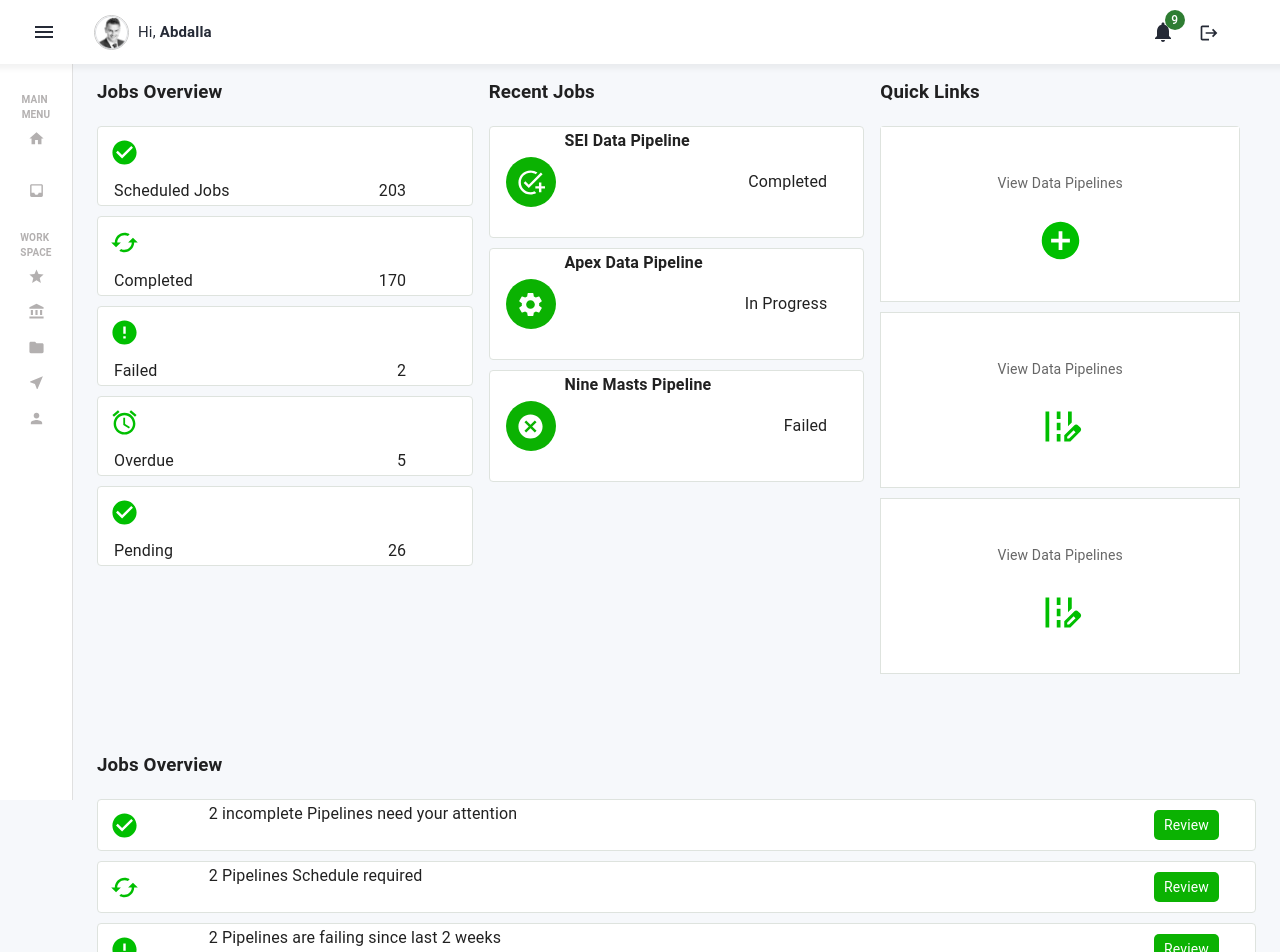
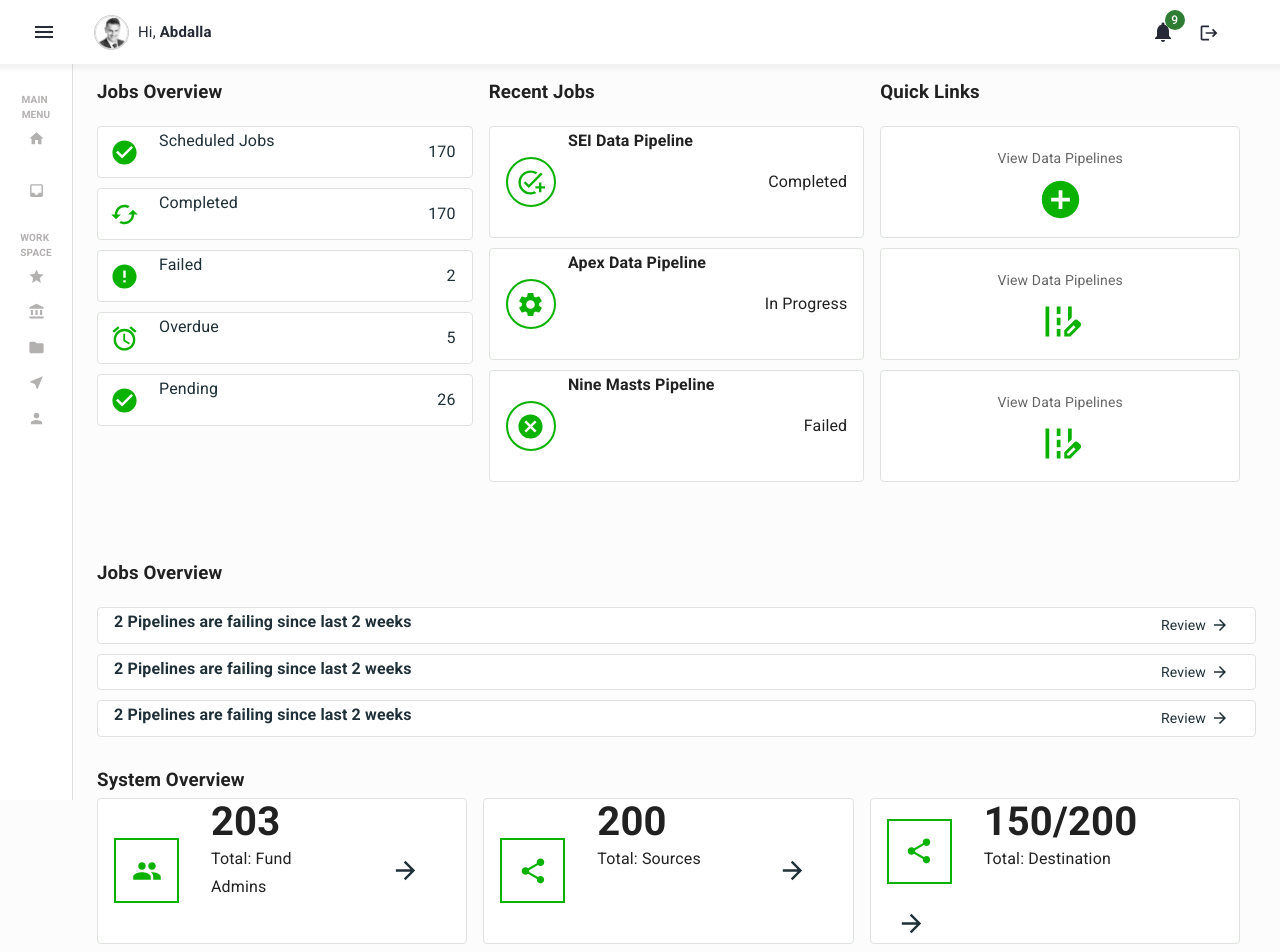
Before and after one commit to isssourav2/waystone, a React (Create React App) app: page / in a window 1280 px wide. Shown: the top 952 px of the page. Built offline with nearby package versions, Linux system fonts and the light colour scheme.

Commit message:
Design update 29.12.2021

```diff
--- a/src/components/Boxrow.jsx
+++ b/src/components/Boxrow.jsx
@@ -9,6 +9,8 @@ import CachedIcon from '@mui/icons-material/Cached';
 import ErrorIcon from '@mui/icons-material/Error';
 import AccessAlarmsIcon from '@mui/icons-material/AccessAlarms';
 
+
+
 import EditIcon from '@mui/icons-material/Edit';
 
 export default function ComplexGrid() {
@@ -16,13 +18,17 @@ export default function ComplexGrid() {
   return (
 
     <Paper sx={{ p: 1, margin: 'auto', maxWidth: 700, flexGrow: 5 }}>
+
+
+
       <Grid container spacing={2}>
-        <Grid item lg={1} md={1} sm={1} sx={1} xl={1} xs={1}>
+      <Grid item  sm container lg={12} md={12} sm={12} sx={12} xl={12} xs={12}  className="boxrow">
+      <Grid item className="icon-space">
         <ButtonBase sx={{ width: 20, height: 50 }}>
         <CheckCircleIcon/>
         </ButtonBase>
       </Grid>
-        <Grid item  sm container lg={11} md={11} sm={11} sx={11} xl={11} xs={11} >
+
         <Grid item xs container direction="column" spacing={0}>
           <Grid item xs>
             <Typography gutterBottom variant="subtitle1" component="div">
@@ -34,20 +40,22 @@ export default function ComplexGrid() {
         </Grid>
         <Grid item>
           <Typography variant="subtitle1" component="div">
-              203
+          170
           </Typography>
         </Grid>
       </Grid>
       </Grid>
 
 
+
       <Grid container spacing={2}>
-        <Grid item lg={1} md={1} sm={1} sx={1} xl={1} xs={1}>
+      <Grid item  sm container lg={12} md={12} sm={12} sx={12} xl={12} xs={12}  className="boxrow">
+      <Grid item className="icon-space">
         <ButtonBase sx={{ width: 20, height: 50 }}>
           <CachedIcon/>
         </ButtonBase>
       </Grid>
-        <Grid item sm container lg={11} md={11} sm={11} sx={11} xl={11} xs={11}>
+
         <Grid item xs container direction="column" spacing={0}>
           <Grid item xs>
             <Typography gutterBottom variant="subtitle1" component="div">
@@ -67,12 +75,13 @@ export default function ComplexGrid() {
 
 
       <Grid container spacing={2}>
-        <Grid item lg={1} md={1} sm={1} sx={1} xl={1} xs={1}>
+        <Grid item  sm container lg={12} md={12} sm={12} sx={12} xl={12} xs={12}  className="boxrow">
+        <Grid item className="icon-space">
           <ButtonBase sx={{ width: 20, height: 50 }}>
             <ErrorIcon/>
           </ButtonBase>
         </Grid>
-        <Grid item  sm container lg={11} md={11} sm={11} sx={11} xl={11} xs={11}>
+
           <Grid item xs container direction="column" spacing={0}>
             <Grid item xs>
               <Typography gutterBottom variant="subtitle1" component="div">
@@ -90,13 +99,15 @@ export default function ComplexGrid() {
         </Grid>
     </Grid>
 
+
     <Grid container spacing={2}>
-        <Grid item lg={1} md={1} sm={1} sx={1} xl={1} xs={1}>
+      <Grid item  sm container lg={12} md={12} sm={12} sx={12} xl={12} xs={12}  className="boxrow">
+      <Grid item className="icon-space">
         <ButtonBase sx={{ width: 20, height: 50 }}>
           <AccessAlarmsIcon/>
         </ButtonBase>
       </Grid>
-        <Grid item  sm container lg={11} md={11} sm={11} sx={11} xl={11} xs={11}>
+
         <Grid item xs container direction="column" spacing={0}>
           <Grid item xs>
             <Typography gutterBottom variant="subtitle1" component="div">
@@ -114,13 +125,15 @@ export default function ComplexGrid() {
       </Grid>
     </Grid>
 
+
     <Grid container spacing={2}>
-        <Grid item lg={1} md={1} sm={1} sx={1} xl={1} xs={1}>
+    <Grid item  sm container lg={12} md={12} sm={12} sx={12} xl={12} xs={12}  className="boxrow">
+    <Grid item className="icon-space">
       <ButtonBase sx={{ width: 20, height: 50 }}>
         <CheckCircleIcon/>
       </ButtonBase>
     </Grid>
-        <Grid item sm container lg={11} md={11} sm={11} sx={11} xl={11} xs={11}>
+
       <Grid item xs container direction="column" spacing={0}>
         <Grid item xs>
           <Typography gutterBottom variant="subtitle1" component="div">
@@ -138,6 +151,10 @@ export default function ComplexGrid() {
     </Grid>
     </Grid>
 
+
+
+
+
     </Paper>
   );
 }
--- a/src/components/DashBoard/home.jsx
+++ b/src/components/DashBoard/home.jsx
@@ -14,6 +14,8 @@ import Itemcol from '../../components/itemcol.jsx';
 import Linkbox from '../../components/linkbox.jsx';
 import Allert from '../../components/allert.jsx';
 import Systems from '../../components/Systems.jsx';
+
+
 
 import Link from '@mui/material/Link';
 
@@ -41,12 +43,12 @@ export default function Home() {
           <Box sx={{ flexGrow: 1 }}>
             <Grid container spacing={2}>
               <Grid item lg={4} md={4} sm={6} sx={12} xl={4} xs={12} >
-                <Typography>
+                <Typography className="title-space">
                   {' '}
-                  <h3>Jobs Overview</h3>{' '}
+                  <h3>Jobs Overview </h3> <Calender />  {' '}
                 </Typography>
                 <div class="col-box">
-                  <Calender />
+
                   <CssBaseline />
                   <div class="box-row">
                   <Boxrow />
--- a/src/components/DataExtrator/home.jsx
+++ b/src/components/DataExtrator/home.jsx
@@ -17,6 +17,11 @@ import ListItem from '@mui/material/ListItem';
 import Divider from '@mui/material/Divider';
 import ListItemText from '@mui/material/ListItemText';
 import DoubleArrowIcon from '@mui/icons-material/DoubleArrow';
+
+import SimCardDownloadIcon from '@mui/icons-material/SimCardDownload';
+
+
+import ArrowForwardIcon from '@mui/icons-material/ArrowForward';
 
 import Link from '@mui/material/Link';
 
@@ -70,8 +75,12 @@ Lorem ipsum dolor sit amet, consectetur adipiscing elit. Nulla venenatis est nun
             </React.Fragment>
           }
         />
+
+        <div className="icon-box">
+        <Link href="#"><SimCardDownloadIcon/></Link>
+        </div>
       </ListItem>
-      <Divider variant="inset" component="li" />
+
       <ListItem alignItems="flex-start">
 
         <ListItemText
@@ -90,8 +99,11 @@ Lorem ipsum dolor sit amet, consectetur adipiscing elit. Nulla venenatis est nun
             </React.Fragment>
           }
         />
+         <div className="icon-box">
+         <Link href="#"><SimCardDownloadIcon/></Link>
+        </div>
       </ListItem>
-      <Divider variant="inset" component="li" />
+
       <ListItem alignItems="flex-start">
 
         <ListItemText
@@ -110,21 +122,66 @@ Lorem ipsum dolor sit amet, consectetur adipiscing elit. Nulla venenatis est nun
             </React.Fragment>
           }
         />
+         <div className="icon-box">
+         <Link href="#"><SimCardDownloadIcon/></Link>
+        </div>
       </ListItem>
     </List>
 
-
-    <Link class="btn-link" href="#"> View more <DoubleArrowIcon/></Link>
-
+    <div class="panel-box-link">
+    <Link class="btn-link" href="#"> View more <ArrowForwardIcon/></Link>
+    </div>
     </div>
     <div class="panel-box">
           <h3>Where to next?</h3>
-        <br/>
-          <Link class="btn-link" href="#"> View Dashborad  <EditIcon/> </Link>
+    <br/>
+    <List sx={{ width: '100%', bgcolor: 'background.paper' }}>
+      <ListItem alignItems="flex-start">
 
-          <Link class="btn-link" href="#"> Create Data Pipeline <EditIcon/></Link>
+        <ListItemText
+          primary="View Dashborad "
+        />
 
-          <Link class="btn-link" href="#"> Add Source <EditIcon/></Link>
+        <div className="icon-box">
+        <Link href="#"> <EditIcon/></Link>
+
+        </div>
+      </ListItem>
+
+      <ListItem alignItems="flex-start">
+
+        <ListItemText
+          primary="Create Data Pipeline"
+        />
+
+        <div className="icon-box">
+        <Link href="#"> <EditIcon/></Link>
+
+        </div>
+      </ListItem>
+
+      <ListItem alignItems="flex-start">
+
+        <ListItemText
+          primary="Add Source"
+        />
+
+        <div className="icon-box">
+        <Link href="#"> <EditIcon/></Link>
+
+        </div>
+      </ListItem>
+
+
+    </List>
+
+
+
+
+
+
+
+
 
               </div>
             </Grid>
--- a/src/components/Systems.jsx
+++ b/src/components/Systems.jsx
@@ -7,6 +7,8 @@ import Typography from '@mui/material/Typography';
 import ButtonBase from '@mui/material/ButtonBase';
 import CheckCircleIcon from '@mui/icons-material/CheckCircle';
 import CachedIcon from '@mui/icons-material/Cached';
+
+import ArrowForwardIcon from '@mui/icons-material/ArrowForward';
 
 import ShareIcon from '@mui/icons-material/Share';
 import GroupIcon from '@mui/icons-material/Group';
@@ -51,17 +53,18 @@ export default function GridAutoFlow() {
     <div class="cardstyle" style={{ width: '100%' }}>
 
       <Grid  sx={{ display: 'grid', gridAutoFlow: 'row', gridTemplateColumns: 'repeat(3, 1fr)', gap: 2,}} sm={{ display: 'grid', gridAutoFlow: 'row', gridTemplateColumns: 'repeat(1, 1fr)', gap: 2,}} >
-       <Grid container spacing={2}>
-       <Grid item>
+
+      <Grid container spacing={2} className="box-col">
+          <Grid item>
               <ButtonBase sx={{ width: 20, height: 50 }}>
-                <GroupIcon/>
+              <GroupIcon/>
               </ButtonBase>
           </Grid>
         <Grid item xs={12} sm container>
           <Grid item xs container direction="column" spacing={2}>
             <Grid item xs>
               <Typography gutterBottom variant="subtitle1" component="div">
-                 <strong>203</strong> Total: Fund Admins
+              <strong>203</strong> Total: Fund Admins
               </Typography>
 
             </Grid>
@@ -70,11 +73,11 @@ export default function GridAutoFlow() {
 
         </Grid>
         <Grid item>
-        <Link class="btn-link" href="#"> <DoubleArrowIcon/></Link>
+        <Link class="btn-link" href="#"> <ArrowForwardIcon/></Link>
           </Grid>
       </Grid>
 
-      <Grid container spacing={2}>
+      <Grid container spacing={2} className="box-col">
           <Grid item>
               <ButtonBase sx={{ width: 20, height: 50 }}>
                 <ShareIcon/>
@@ -93,7 +96,7 @@ export default function GridAutoFlow() {
 
         </Grid>
         <Grid item>
-        <Link class="btn-link" href="#"> <DoubleArrowIcon/></Link>
+        <Link class="btn-link" href="#"> <ArrowForwardIcon/></Link>
           </Grid>
       </Grid>
 
@@ -120,7 +123,7 @@ export default function GridAutoFlow() {
 
         </Grid>
         <Grid item>
-        <Link class="btn-link" href="#"> <DoubleArrowIcon/></Link>
+        <Link class="btn-link" href="#"> <ArrowForwardIcon/></Link>
           </Grid>
       </Grid>
 
@@ -146,7 +149,7 @@ export default function GridAutoFlow() {
 
         </Grid>
         <Grid item>
-        <Link class="btn-link" href="#"> <DoubleArrowIcon/></Link>
+        <Link class="btn-link" href="#"> <ArrowForwardIcon/></Link>
           </Grid>
       </Grid>
 
@@ -172,7 +175,7 @@ export default function GridAutoFlow() {
 
        </Grid>
        <Grid item>
-       <Link class="btn-link" href="#"> <DoubleArrowIcon/></Link>
+       <Link class="btn-link" href="#"> <ArrowForwardIcon/></Link>
           </Grid>
      </Grid>
 
@@ -197,7 +200,7 @@ export default function GridAutoFlow() {
 
        </Grid>
        <Grid item>
-       <Link class="btn-link" href="#"> <DoubleArrowIcon/></Link>
+       <Link class="btn-link" href="#"> <ArrowForwardIcon/></Link>
           </Grid>
      </Grid>
 
--- a/src/components/allert.jsx
+++ b/src/components/allert.jsx
@@ -9,6 +9,10 @@ import CachedIcon from '@mui/icons-material/Cached';
 import ErrorIcon from '@mui/icons-material/Error';
 import AccessAlarmsIcon from '@mui/icons-material/AccessAlarms';
 import Link from '@mui/material/Link';
+
+import Box from '@mui/material/Box';
+
+import ArrowForwardIcon from '@mui/icons-material/ArrowForward';
 
 import { makeStyles } from '@mui/styles';
 
@@ -29,71 +33,78 @@ export default function ComplexGrid() {
   const classes = useStyles();
   return (
 
+
+
+
+
+
+
 <Paper sx={{ p: 1, margin: 'auto', maxWidth: 700, flexGrow: 5 }}>
+
+
+
      <Grid container spacing={2}>
-        <Grid item lg={1} md={1} sm={1} sx={1} xl={1} xs={1}>
-          <ButtonBase sx={{ width: 20, height: 50 }}>
-            <CheckCircleIcon/>
-          </ButtonBase>
-        </Grid>
-        <Grid item container lg={11} md={11} sm={11} sx={11} xl={11} xs={11}>
+     <Grid item  sm container lg={12} md={12} sm={12} sx={12} xl={12} xs={12}  className="boxrow arrow">
+
+
        <Grid item xs container direction="column" spacing={0}>
          <Grid item xs>
            <Typography gutterBottom variant="subtitle1" component="div">
-               2 incomplete Pipelines need your attention
+            <h3>2 Pipelines are failing since last 2 weeks </h3>
            </Typography>
 
          </Grid>
 
        </Grid>
        <Grid item>
-            <Link class="btn-link" href="#"> Review</Link>
+         <Typography variant="subtitle1" component="div">
+         <Link class="btn-link" href="#"> Review  <ArrowForwardIcon/> </Link>
+        </Typography>
+       </Grid>
+     </Grid>
+     </Grid>
+
+
+
+     <Grid container spacing={2}>
+     <Grid item  sm container lg={12} md={12} sm={12} sx={12} xl={12} xs={12}  className="boxrow arrow">
+
+
+       <Grid item xs container direction="column" spacing={0}>
+         <Grid item xs>
+           <Typography gutterBottom variant="subtitle1" component="div">
+            <h3>2 Pipelines are failing since last 2 weeks </h3>
+           </Typography>
+
+         </Grid>
+
+       </Grid>
+       <Grid item>
+         <Typography variant="subtitle1" component="div">
+         <Link class="btn-link" href="#"> Review  <ArrowForwardIcon/> </Link>
+        </Typography>
        </Grid>
      </Grid>
      </Grid>
 
 
      <Grid container spacing={2}>
-        <Grid item lg={1} md={1} sm={1} sx={1} xl={1} xs={1}>
-          <ButtonBase sx={{ width: 20, height: 50 }}>
-            <CachedIcon/>
-          </ButtonBase>
-        </Grid>
-        <Grid item container lg={11} md={11} sm={11} sx={11} xl={11} xs={11}>
+     <Grid item  sm container lg={12} md={12} sm={12} sx={12} xl={12} xs={12}  className="boxrow arrow">
+
+
        <Grid item xs container direction="column" spacing={0}>
          <Grid item xs>
            <Typography gutterBottom variant="subtitle1" component="div">
-               2 Pipelines Schedule required
+            <h3>2 Pipelines are failing since last 2 weeks </h3>
            </Typography>
 
          </Grid>
 
        </Grid>
        <Grid item>
-          <Link class="btn-link" href="#"> Review</Link>
-          </Grid>
-        </Grid>
-      </Grid>
-
-
-      <Grid container spacing={2}>
-        <Grid item lg={1} md={1} sm={1} sx={1} xl={1} xs={1}>
-          <ButtonBase sx={{ width: 20, height: 50 }}>
-            <ErrorIcon/>
-          </ButtonBase>
-        </Grid>
-        <Grid item container lg={11} md={11} sm={11} sx={11} xl={11} xs={11}>
-          <Grid item xs container direction="column" spacing={0}>
-            <Grid item xs>
-              <Typography gutterBottom variant="subtitle1" component="div">
-              2 Pipelines are failing since last 2 weeks
+         <Typography variant="subtitle1" component="div">
+         <Link class="btn-link" href="#"> Review  <ArrowForwardIcon/> </Link>
         </Typography>
-
-            </Grid>
-
-          </Grid>
-          <Grid item>
-          <Link class="btn-link" href="#"> Review</Link>
        </Grid>
      </Grid>
      </Grid>
@@ -103,7 +114,11 @@ export default function ComplexGrid() {
 
 
 
+
+
    </Paper>
+
+
 
   );
 }
--- a/src/components/linkbord.jsx
+++ b/src/components/linkbord.jsx
@@ -11,7 +11,7 @@ import AccessAlarmsIcon from '@mui/icons-material/AccessAlarms';
 import Link from '@mui/material/Link';
 import DateRangeIcon from '@mui/icons-material/DateRange';
 import { makeStyles } from '@mui/styles';
-import DoubleArrowIcon from '@mui/icons-material/DoubleArrow';
+import ArrowForwardIcon from '@mui/icons-material/ArrowForward';
 
 const useStyles = makeStyles({
   root: {
@@ -59,7 +59,7 @@ export default function ComplexGrid() {
 
           </Grid>
           <Grid item>
-          <Link class="btn-link" href="#"> <DoubleArrowIcon/></Link>
+          <Link class="btn-link" href="#"> <ArrowForwardIcon/></Link>
           </Grid>
         </Grid>
       </Grid>
@@ -93,7 +93,7 @@ export default function ComplexGrid() {
 
           </Grid>
           <Grid item>
-          <Link class="btn-link" href="#"> <DoubleArrowIcon/></Link>
+          <Link class="btn-link" href="#"> <ArrowForwardIcon/></Link>
           </Grid>
         </Grid>
       </Grid>
@@ -112,7 +112,7 @@ export default function ComplexGrid() {
 
           </Grid>
           <Grid item>
-          <Link class="btn-link" href="#"> <DoubleArrowIcon/></Link>
+          <Link class="btn-link" href="#"> <ArrowForwardIcon/></Link>
           </Grid>
         </Grid>
       </Grid>
@@ -131,7 +131,7 @@ export default function ComplexGrid() {
 
           </Grid>
           <Grid item>
-          <Link class="btn-link" href="#"> <DoubleArrowIcon/></Link>
+          <Link class="btn-link" href="#"> <ArrowForwardIcon/></Link>
           </Grid>
         </Grid>
       </Grid>
@@ -149,7 +149,7 @@ export default function ComplexGrid() {
 
           </Grid>
           <Grid item>
-          <Link class="btn-link" href="#"> <DoubleArrowIcon/></Link>
+          <Link class="btn-link" href="#"><ArrowForwardIcon/></Link>
           </Grid>
         </Grid>
       </Grid>
--- a/src/components/linkbox.jsx
+++ b/src/components/linkbox.jsx
@@ -19,7 +19,7 @@ const bull = (
 
 const card = (
   <React.Fragment>
-    <div class="link-box">
+    <div className="link-box">
       <CardContent>
         <Typography sx={{ fontSize: 14 }} color="text.secondary" gutterBottom>
           View Data Pipelines
@@ -31,7 +31,7 @@ const card = (
         <AddCircleIcon/>
     </CardActions>
     </div>
-    <div class="link-box">
+    <div className="link-box">
     <CardContent>
       <Typography sx={{ fontSize: 14 }} color="text.secondary" gutterBottom>
          View Data Pipelines
@@ -43,7 +43,7 @@ const card = (
         <EditRoadOutlinedIcon/>
     </CardActions>
     </div>
-    <div class="link-box">
+    <div className="link-box">
     <CardContent>
       <Typography sx={{ fontSize: 14 }} color="text.secondary" gutterBottom>
          View Data Pipelines
--- a/src/style/style.css
+++ b/src/style/style.css
@@ -1,11 +1,14 @@
+
+@import url('https://fonts.googleapis.com/css2?family=Roboto:ital,wght@0,300;0,400;0,500;0,700;0,900;1,400;1,700&display=swap');
+
 body {
   margin: 0;
-  font-family: -apple-system, BlinkMacSystemFont, 'Segoe UI', 'Roboto', 'Oxygen',
-    'Ubuntu', 'Cantarell', 'Fira Sans', 'Droid Sans', 'Helvetica Neue',
-    sans-serif;
+  font-family: 'Roboto', sans-serif;
   -webkit-font-smoothing: antialiased;
   -moz-osx-font-smoothing: grayscale;
-  background-color: #f6f8fb !important;
+  background-color:  #fcfcfc !important;
+  color: #1f3038;
+  font-size: 14px;
 }
 
 code {
@@ -315,7 +318,7 @@ button.css-78trlr-MuiButtonBase-root-MuiIconButton-root .css-i4bv87-MuiSvgIcon-r
 
 .col-box .css-i4bv87-MuiSvgIcon-root{
   font-size: 29px;
-  color: #00bf00;
+
 }
 
 .heading-box{
@@ -326,6 +329,7 @@ button.css-78trlr-MuiButtonBase-root-MuiIconButton-root .css-i4bv87-MuiSvgIcon-r
   background-color: #fff;
   border-radius: 10px;
   padding: 0px 30px;
+
 }
 
 .col-box-gp{
@@ -707,6 +711,7 @@ button.css-78trlr-MuiButtonBase-root-MuiIconButton-root .css-i4bv87-MuiSvgIcon-r
 
 .css-1wniyei-MuiTypography-root,.css-1wniyei-MuiTypography-root{
   margin: 0;
+  font-size: 14px;
 }
 .MuiPaper-root .css-mhc70k-MuiGrid-root{
   border-radius: 4px;
@@ -714,7 +719,7 @@ button.css-78trlr-MuiButtonBase-root-MuiIconButton-root .css-i4bv87-MuiSvgIcon-r
     margin: 0 0 10px 0 !important;
     background-color: #fff !important;
     border: #dee3de 1px solid;
-    padding: 0 20px 0 0;
+    padding: 0 0px 0 0;
 }
 
 .css-1e32ud8-MuiPaper-root{
@@ -748,6 +753,7 @@ button.css-78trlr-MuiButtonBase-root-MuiIconButton-root .css-i4bv87-MuiSvgIcon-r
   font-size: 45px;
   margin: 0 auto;
   cursor: pointer;
+  color:#0bb202 ;
 }
 
 
@@ -759,19 +765,25 @@ button.css-78trlr-MuiButtonBase-root-MuiIconButton-root .css-i4bv87-MuiSvgIcon-r
 
 button.css-mm1mnd-MuiButtonBase-root{
   border-radius: 50%;
-  background-color:#0bb202 ;
+  border: #0bb202 2px solid;
   margin: 30px 0;
 }
 
 button.css-mm1mnd-MuiButtonBase-root .css-i4bv87-MuiSvgIcon-root{
-  color: #fff;
+  color: #0bb202;
 }
 
 .link-box{
   background-color:#fff;
-  padding: 30px 0;
+  padding: 7px 0;
   border: #dee3de 1px solid;
   margin-bottom: 10px;
+  border-radius: 4px;
+}
+
+
+.link-box .css-46bh2p-MuiCardContent-root {
+  padding: 14px 14px 0;
 }
 
 .css-1v5z4dq-MuiPaper-root-MuiCard-root{
@@ -797,7 +809,7 @@ button.css-mm1mnd-MuiButtonBase-root .css-i4bv87-MuiSvgIcon-root{
 }
 
 .cardstyle .css-mhc70k-MuiGrid-root button .MuiSvgIcon-fontSizeMedium{
-  color: #fff ;
+  color: #0bb202 ;
   font-size: 30px;
 }
 
@@ -811,9 +823,9 @@ button.css-mm1mnd-MuiButtonBase-root .css-i4bv87-MuiSvgIcon-root{
 }
 
 .cardstyle .css-mhc70k-MuiGrid-root button{
-  background-color: #0bb202 ;
-  width: 80px;
-  height: 80px;
+  border:#0bb202  2px solid ;
+  width: 65px;
+  height: 65px;
   margin-top: 20px;
   margin-bottom: 20px;
 }
@@ -823,10 +835,8 @@ button.css-mm1mnd-MuiButtonBase-root .css-i4bv87-MuiSvgIcon-root{
 }
 
 .btn-link{
-  background-color: #0bb202  !important;
   border-radius: 5px;
   padding:5px 10px;
-  color: #fff !important;
   text-decoration: none;
   display: flex;
   align-items: center;
@@ -839,9 +849,12 @@ button.css-mm1mnd-MuiButtonBase-root .css-i4bv87-MuiSvgIcon-root{
 
 .panel-box ul.MuiList-root li{
   background-color: white;
-  border: #cfcfcf 1px solid;
+  border: #dee3de 1px solid;
   border-radius: 5px;
   margin-left: 0px;
+  display:flex;
+  align-items: center;
+  margin-bottom: 10px;
 }
 
 .panel-box ul.MuiList-root li span{
@@ -858,16 +871,43 @@ button.css-mm1mnd-MuiButtonBase-root .css-i4bv87-MuiSvgIcon-root{
 }
 
 .panel-box .MuiGrid-grid-xs-true{
-  padding: 15px 0px 11px 0;
+  padding: 5px 0px 5px 0;
 }
 
+.panel-box .css-i4bv87-MuiSvgIcon-root {
+  font-size: 18px !important;
+}
 
 
 div#root .MuiBox-root.css-0{ width: 100% !important;}
 
 .MuiBox-root.css-zxdg2z h3{ margin: 0px;}
 
-.css-o9k5xi-MuiInputBase-root-MuiOutlinedInput-root{ margin-top: 20px; background-color: #fff;}
+.title-space{
+     display: flex;
+    justify-content: space-between;
+}
+.panel-box-link{
+  display: flex;
+  justify-content: end;
+}
+
+.panel-box-link .btn-link .css-i4bv87-MuiSvgIcon-root{
+  margin-left: 5px;
+}
+
+.title-space .css-nxo287-MuiInputBase-input-MuiOutlinedInput-input{
+  padding: 0;
+  width: 100px;
+}
+
+.title-space .css-1d3z3hw-MuiOutlinedInput-notchedOutline{
+  display: none;
+}
+
+.title-space .css-o9k5xi-MuiInputBase-root-MuiOutlinedInput-root{
+  padding-right: 0;
+}
 
 .css-45fs7h-MuiDrawer-docked{
   background-color: #fff !important;
@@ -881,6 +921,52 @@ div#root .MuiBox-root.css-0{ width: 100% !important;}
 .menu-link{
   overflow: hidden;
 }
+.allert-col{ border: #f2f2f2 1px solid; color: #1f3038; background-color: #fff; margin: 0 8px !important; }
+.allert-col .css-i4bv87-MuiSvgIcon-root{
+  color: #0bb202;
+}
+.icon-space{
+  margin-right: 25px !important;
+}
+.allert-wrap{ margin: 0 -8px !important;}
+
+.title-col{ padding: 15px;}
+
+.title-col h3{
+  font-size: 20px;
+}
+
+
+.icon-box .css-i4bv87-MuiSvgIcon-root{
+  color: #0bb202;
+  font-size: 30px !important;
+}
+
+.boxrow{ color: #1f3038;}
+.boxrow .css-i4bv87-MuiSvgIcon-root{
+  color: #0bb202;
+}
+
+.btn-link .css-i4bv87-MuiSvgIcon-root{
+  color: #1f3038;
+  font-size: 29px;
+}
+
+.btn-link {
+  font-size: 14px;
+  color: #1f3038 !important;
+}
+
+.boxrow.arrow .btn-link .css-i4bv87-MuiSvgIcon-root{
+  color: #1f3038;
+  font-size: 18px;
+  margin-left: 5px;
+}
+
+
+
+
+
 
 
 @media (max-width: 1100px) {
@@ -910,6 +996,10 @@ div#root .MuiBox-root.css-0{ width: 100% !important;}
 
 }
 
+
+
+
+
 @media (max-width: 900px) {
   .panel-box .MuiGrid-grid-xs-true{
     padding: 15px 0px 11px 10px;
@@ -917,3 +1007,7 @@ div#root .MuiBox-root.css-0{ width: 100% !important;}
 
 
 }
+
+@media (max-width: 900px) {
+  .MuiTypography-subtitle1{ font-size: 14px !important;}
+}
```
Lines whose indentation alone changed are shown as unchanged.
